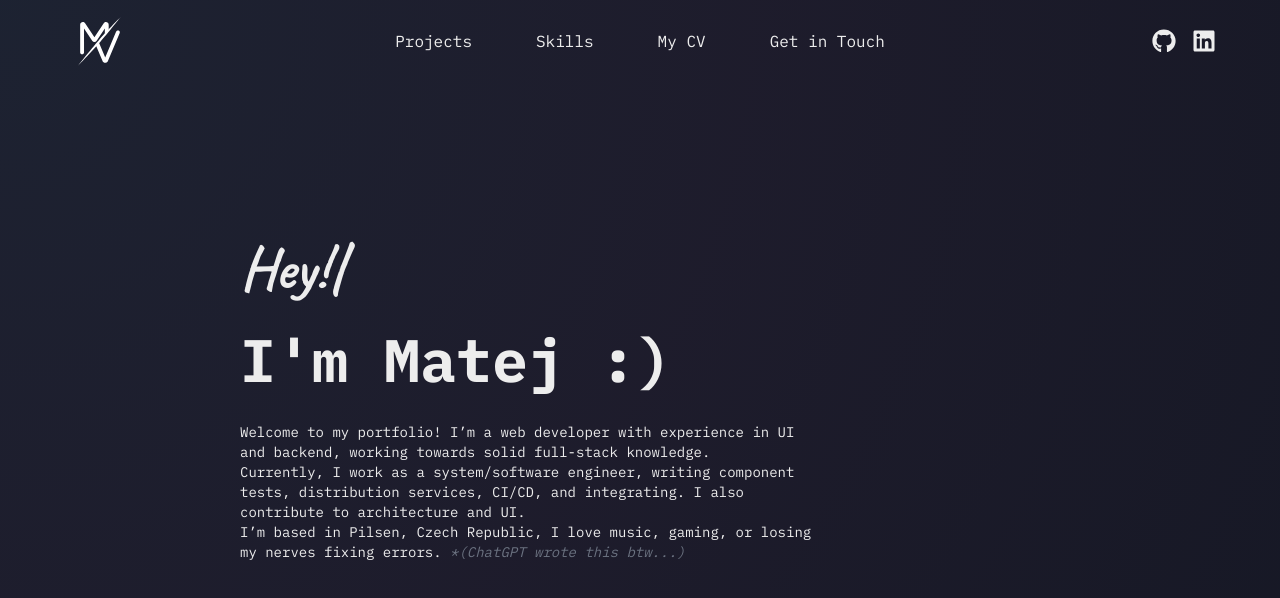
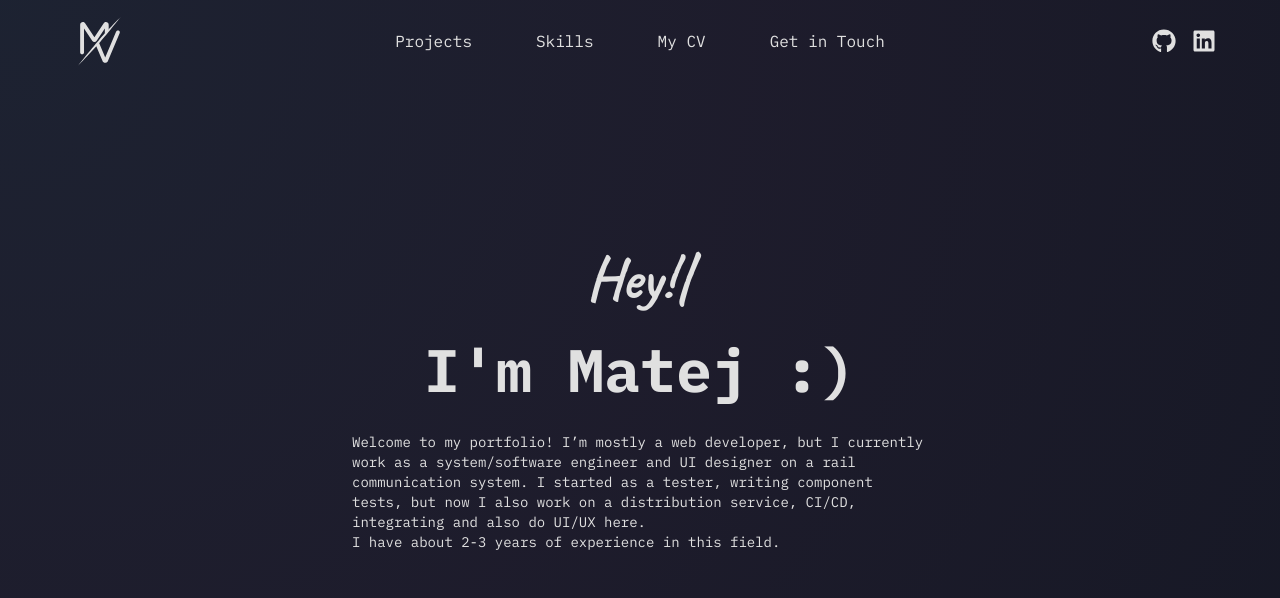
Before and after one commit to vanm30/portfolio, a Next.js app: page / in a window 1280 px wide. Shown: the top 598 px of the page. Built offline with nearby package versions, Linux system fonts and the light colour scheme.

Commit message:
projects and hero

```diff
--- a/src/app/layout.tsx
+++ b/src/app/layout.tsx
@@ -28,7 +28,7 @@ export default function RootLayout({
   return (
     <html lang="en">
       <body
-        className={`${caveat.variable} ${plexMono.variable} font-plexMono antialiased`}
+        className={`${caveat.variable} ${plexMono.variable} font-plexMono antialiased text-white`}
       >
         <Navigation />
         {children}
--- a/src/app/page.tsx
+++ b/src/app/page.tsx
@@ -1,15 +1,16 @@
 "use client";
 
 import BgFollowCursor from "@/components/BgFollowCursor";
+import Hero from "@/components/sections/Hero";
+import Projects from "@/components/sections/Projects";
 import { useState, useEffect, useRef } from "react";
-import { TypeAnimation } from 'react-type-animation';
 
 export default function Home() {
   const [currentScreen, setCurrentScreen] = useState<number | null>(null);
   const scrollRef = useRef(null);
 
   const handleScroll = () => {
-    const sections = document.querySelectorAll('.snap-start');
+    const sections = document.querySelectorAll(".snap-start");
     let found = false;
 
     sections.forEach((section, index) => {
@@ -23,9 +24,7 @@ export default function Home() {
 
   const startRiveAnimationForScreen = (screenIndex: number) => {
     if (screenIndex === 0) {
-
     } else if (screenIndex === 1) {
-
     }
   };
 
@@ -42,33 +41,14 @@ export default function Home() {
   return (
     <div className="relative h-screen">
       <BgFollowCursor />
-      <main ref={scrollRef} className="text-sm h-screen overflow-y-auto snap-y snap-mandatory" onScroll={handleScroll}>
-        <div className="flex  flex-col gap-8 h-screen justify-center pl-60 snap-start">
-          <h2 className="font-caveat font-bold text-6xl">
-            <TypeAnimation
-              sequence={[
-                'Yo!',
-                4000,
-                'Hey!',
-                4000,
-                'Hiii',
-                4000,
-              ]}
-              wrapper="span"
-              speed={10}
-              repeat={Infinity}
-            />
-          </h2>
-          <h1 className="font-bold text-6xl">I&apos;m Matej :)</h1>
-          <p className="max-w-xl">
-            Welcome to my portfolio! I’m a web developer with experience in UI and backend, working towards solid full-stack knowledge.
-            <br /> Currently, I work as a system/software engineer, writing component tests, distribution services, CI/CD, and integrating. I also contribute to architecture and UI.
-            <br /> I’m based in Pilsen, Czech Republic, I love music, gaming, or losing my nerves fixing errors. <span className="italic text-gray-500">*(ChatGPT wrote this btw...)</span>
-          </p>
-        </div>
+      <main
+        ref={scrollRef}
+        className="text-sm h-screen overflow-y-auto snap-y snap-mandatory"
+        onScroll={handleScroll}
+      >
+        <Hero />
+        <Projects />
       </main>
-
     </div>
-
   );
 }
--- /dev/null
+++ b/src/components/sections/BaseSection.tsx
@@ -0,0 +1,13 @@
+import { ReactNode } from "react";
+
+interface IBaseSection {
+  children: ReactNode;
+}
+
+export default function BaseSection({ children }: IBaseSection) {
+  return (
+    <div className="flex flex-col gap-8 h-screen justify-center items-center px-14 snap-start">
+      {children}
+    </div>
+  );
+}
--- /dev/null
+++ b/src/components/sections/Hero.tsx
@@ -0,0 +1,26 @@
+import { TypeAnimation } from "react-type-animation";
+import BaseSection from "./BaseSection";
+
+export default function Hero() {
+  return (
+    <BaseSection>
+      <h2 className="font-caveat font-bold text-6xl">
+        <TypeAnimation
+          sequence={["Yo!", 4000, "Hey!", 4000, "Hiii", 4000]}
+          wrapper="span"
+          speed={10}
+          repeat={Infinity}
+        />
+      </h2>
+      <h1 className="font-bold text-6xl">I&apos;m Matej :)</h1>
+      <p className="max-w-xl">
+        Welcome to my portfolio! I’m mostly a web developer, but I currently
+        work as a system/software engineer and UI designer on a rail
+        communication system. I started as a tester, writing component tests,
+        but now I also work on a distribution service, CI/CD, integrating and
+        also do UI/UX here. <br />I have about 2-3 years of experience in this
+        field.
+      </p>
+    </BaseSection>
+  );
+}
--- /dev/null
+++ b/src/components/sections/Projects.tsx
@@ -0,0 +1,42 @@
+import BaseSection from "./BaseSection";
+import Image from "next/image";
+import config from "@/configs/config.json";
+import { useState } from "react";
+
+interface Project {
+  name: string;
+  image?: string;  // image is optional
+}
+
+export default function Projects() {
+  const [selectedIndex, setSelectedIndex] = useState<number | null>(null);
+
+  const hadleSelect = (index: number) => {
+    setSelectedIndex(index);
+  }
+
+  return (
+    <BaseSection>
+      <h1 className="font-bold text-6xl">My Projects</h1>
+      <div className="flex flex-row gap-8">
+        {
+          config.Projects.map((project: Project, index) => (
+            <button
+              className={`flex flex-row gap-4 items-center min-w-44 w-fit h-20 rounded-xl p-4 ${selectedIndex == index ? 'bg-yellow text-black ' : 'bg-black text-white'}`}
+              key={index}
+              onClick={() => hadleSelect(index)}
+            >
+              <Image
+                src={project?.image || "/vercel.svg"}
+                width={40}
+                height={40}
+                alt={project.name || "Project Image"}
+              />
+              <p className="text-lg">{project.name}</p>
+            </button>
+          ))
+        }
+      </div>
+    </BaseSection>
+  );
+}
--- /dev/null
+++ b/src/configs/config.json
@@ -0,0 +1,17 @@
+{
+  "ProjectName": "Portfolio",
+  "Projects": [
+    {
+      "name": "EVNT"
+    },
+    {
+      "name": "Text Analyzer"
+    },
+    {
+      "name": "Story Seeker"
+    },
+    {
+      "name": "Other stuff"
+    }
+  ]
+}
--- a/src/styles/globals.css
+++ b/src/styles/globals.css
@@ -1,7 +1,6 @@
 @tailwind base;
 @tailwind components;
 @tailwind utilities;
-
 
 /*Disable native scroll bar*/
 * {
@@ -13,7 +12,6 @@
   display: none;
 }
 
-
 html {
   scroll-behavior: smooth; /* Enables smooth scrolling */
 }
@@ -24,7 +22,10 @@ html {
   --background: #161825;
   --background2: #31263d48;
   --background3: #415a7528;
-  --foreground: #ededed;
+  --black: #2d2e47;
+  --white: #e0e0e0;
+  --blue: #8885d1;
+  --yellow: #e3b466;
 }
 
 body {
--- a/tailwind.config.ts
+++ b/tailwind.config.ts
@@ -10,11 +10,13 @@ export default {
     extend: {
       fontFamily: {
         caveat: ["var(--font-caveat)", "sanse-serif"],
-        plexMono: ["var(--font-plexMono)", "sanse-serif"]
+        plexMono: ["var(--font-plexMono)", "sanse-serif"],
       },
       colors: {
-        background: "var(--background)",
-        foreground: "var(--foreground)",
+        black: "var(--black)",
+        white: "var(--white)",
+        blue: "var(--blue)",
+        yellow: "var(--yellow)",
       },
     },
   },
```
